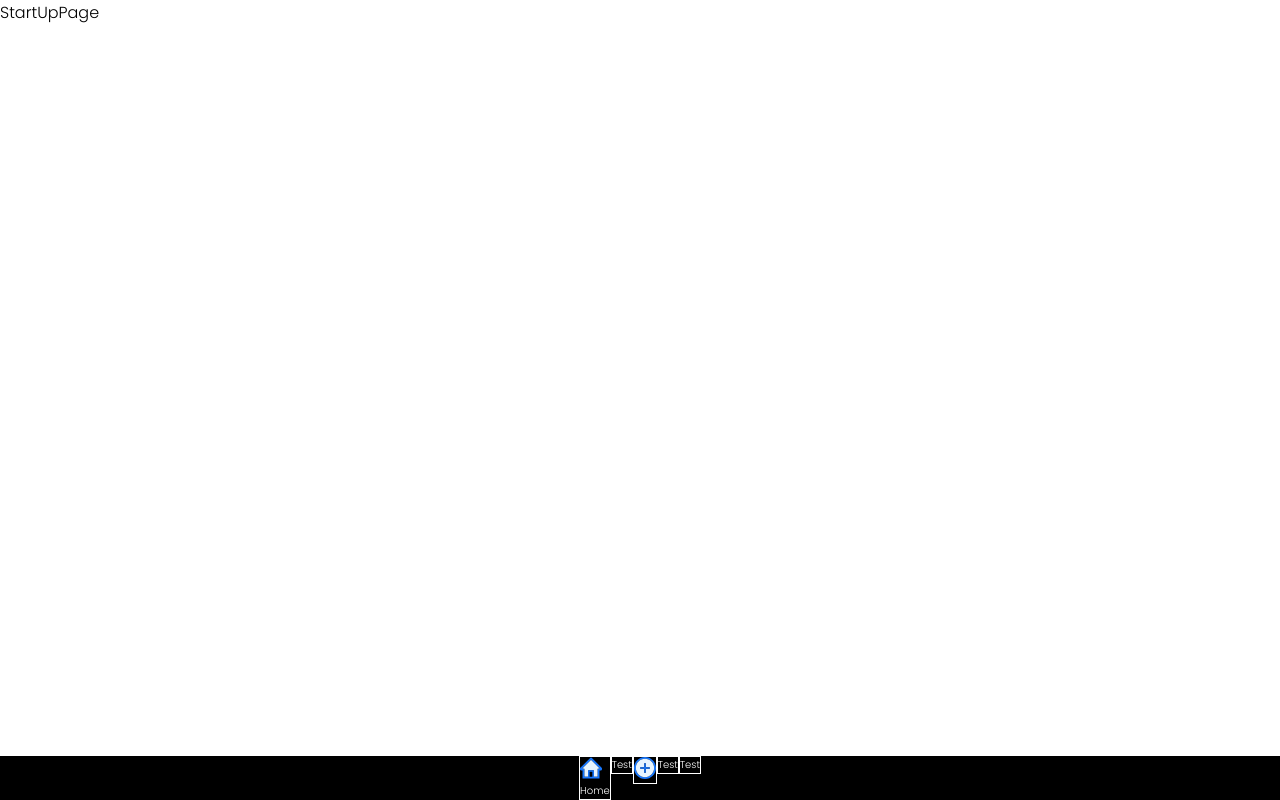
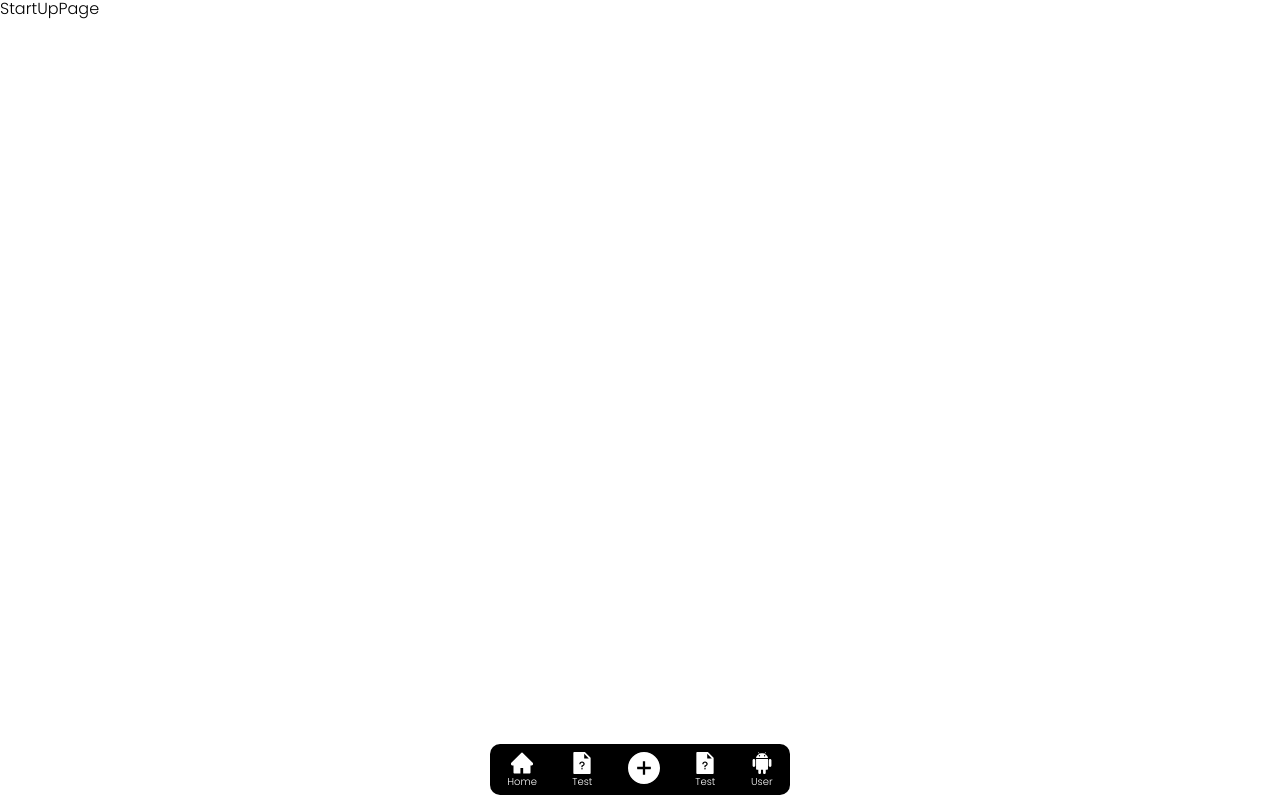
Before and after one commit to ShivamSharma3589/expense-tracker, a React (Create React App) app: page /start in a window 1280 px wide. Built offline with nearby package versions, Linux system fonts and the light colour scheme.

Commit message:
Created Navigation Bar

```diff
--- a/src/App.js
+++ b/src/App.js
@@ -10,12 +10,16 @@ import {
   StartUpPage,
 } from './views';
 import { Suspense } from 'react';
-
+import 'antd/dist/reset.css';
 
 function App() {
   return (
     <div className="content-wrapper">
-      <Suspense>
+      <Suspense
+        fallback={
+          <div className="vh-100 w-100 d-flex justify-content-center align-items-center">Loading...</div>
+        }
+      >
         <Routes>
           <Route path='/' element={ <Home /> } />
           <Route path='/add' element={ <AddPage /> } />
--- a/src/assets/css/index.css
+++ b/src/assets/css/index.css
@@ -11,6 +11,7 @@
   -moz-box-sizing: border-box;
   -webkit-box-sizing: border-box;
   font-family: 'poppins';
+  -webkit-tap-highlight-color: transparent;
 }
 
 body {
--- a/src/components/navigation/Navigation.css
+++ b/src/components/navigation/Navigation.css
@@ -1,28 +1,46 @@
 .navigation-bar {
-  background-color: #000;
   position: fixed;
   bottom: 0;
   left: 0;
   z-index: 999999;
   width: 100%;
-
+  padding: 0 2px;
+  margin-bottom: 5px;
 }
 .navigation-bar ul {
   list-style: none;
   display: flex;
   align-items: stretch;
-  justify-content: center;
+  justify-content: space-around;
+  max-width: 300px;
+  margin: auto;
+  background-color: rgb(0, 0, 0);
+  border-radius: 10px;
 }
-.navigation-bar a{
+.navigation-bar .nav-item-center,
+.navigation-bar .nav-item{
+  display: block;
   color: #fff;
   text-decoration: none;
-  border: 1px solid #fff;
+  padding: 8px 6px;
+  margin: 0px 5px;
+  height: 100%;
+  display: flex;
+  flex-direction: column;
+  justify-content: center;
+  align-items: center;
+}
+.navigation-bar .anticon,
+.navigation-bar .nav-icon {
+  font-size: 22px;
   display: block;
+  margin: auto;
+  margin-bottom: 2px;
 }
-.navigation-bar .anticon {
-  font-size: 22px;
-  color: #fff;
+.navigation-bar .nav-center-icon {
+  font-size: 32px;
 }
 .navigation-bar a .title {
   font-size: 10px;
+  text-align: center;
 }
--- a/src/components/navigation/Navigation.js
+++ b/src/components/navigation/Navigation.js
@@ -1,16 +1,21 @@
 import React from 'react';
 import { NavLink } from 'react-router-dom';
 import './Navigation.css';
-import { HomeTwoTone, PlusCircleTwoTone } from '@ant-design/icons';
+import {
+  HomeFilled,
+  PlusCircleFilled,
+  FileUnknownFilled,
+  AndroidFilled,
+} from '@ant-design/icons';
 
 const Navigation = () => {
   return (
     <nav className='navigation-bar'>
       <ul>
         <li>
-          <NavLink to='/'>
-            <div>
-              <HomeTwoTone />
+          <NavLink to='/' className="nav-item">
+            <div className='icon-area'>
+              <HomeFilled className='nav-icon' />
             </div>
             <div className='title'>
               Home
@@ -18,30 +23,39 @@ const Navigation = () => {
           </NavLink>
         </li>
         <li>
-          <NavLink>
+          <NavLink to="/" className="nav-item">
+            <div className='icon-area'>
+              <FileUnknownFilled className='nav-icon' />
+            </div>
             <div className='title'>
               Test
             </div>
           </NavLink>
         </li>
         <li>
-          <NavLink to="add">
-            <div>
-              <PlusCircleTwoTone />
+          <NavLink to="add" className="nav-item-center">
+            <div className='center-icon-area'>
+              <PlusCircleFilled className='nav-center-icon' />
             </div>
           </NavLink>
         </li>
         <li>
-          <NavLink>
+          <NavLink to="/" className="nav-item">
+            <div className='icon-area'>
+              <FileUnknownFilled className='nav-icon' />
+            </div>
             <div className='title'>
               Test
             </div>
           </NavLink>
         </li>
         <li>
-          <NavLink to="start">
+          <NavLink to="start" className="nav-item">
+            <div className='icon-area'>
+              <AndroidFilled className='nav-icon' />
+            </div>
             <div className='title'>
-              Test
+              User
             </div>
           </NavLink>
         </li>
```
